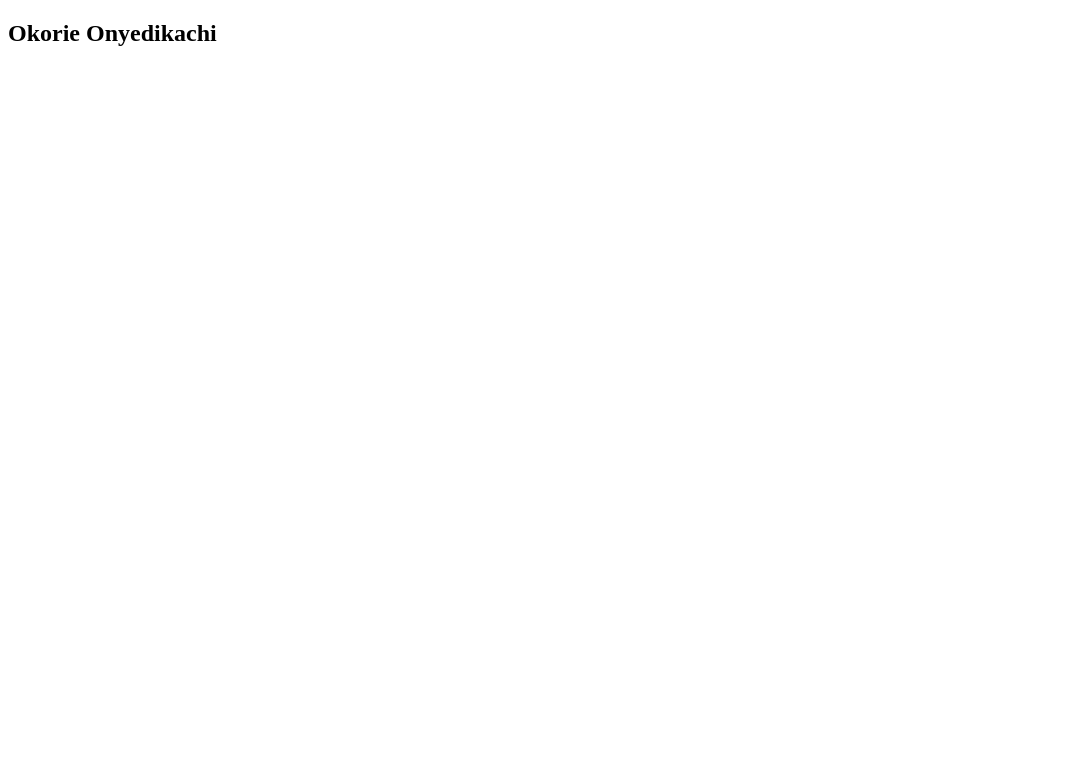
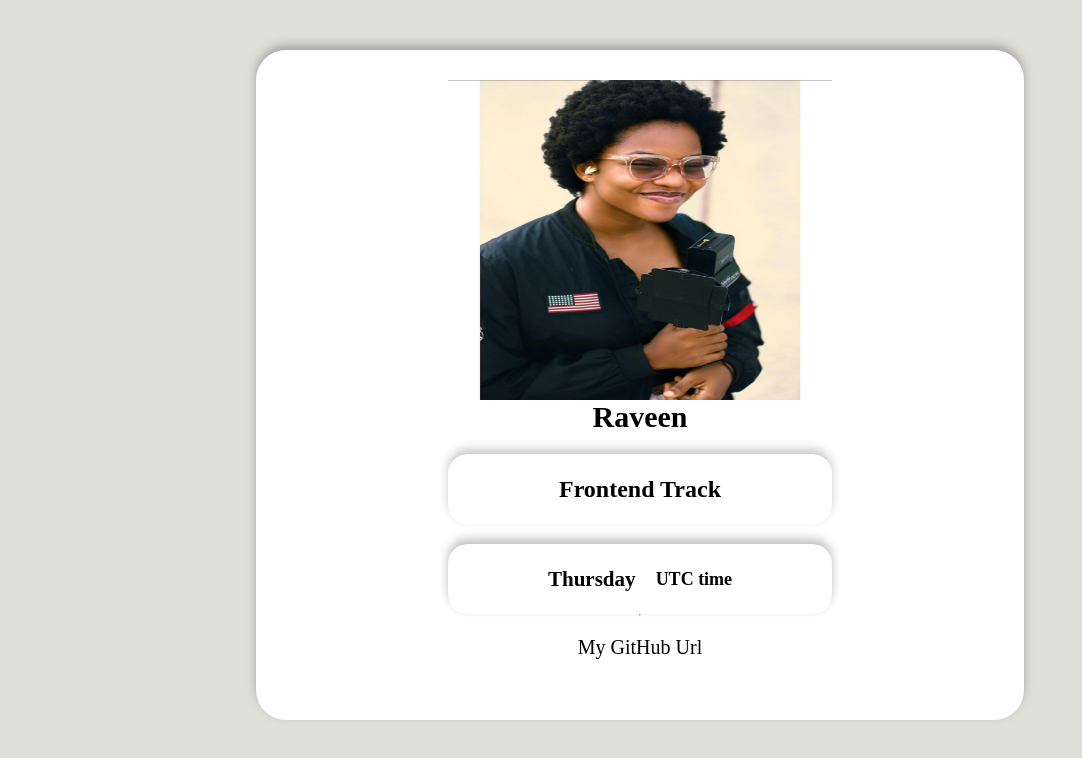
Before and after one commit to okorieonyedikachi/hng-task1, a plain HTML site: page index.html in a window 1280 px wide. Shown: the whole page, without its empty margins (0-1082 px from the left). Drawn offline with Linux system fonts and the light colour scheme.

Commit message:
html and css file

```diff
--- a/index.html
+++ b/index.html
@@ -7,9 +7,19 @@
     <link rel="stylesheet" href="styles.css">
 </head>
 <body>
-    <section>
-        <h1 data-testid="Raveen">Okorie Onyedikachi</h1>
-        <img >
-    </section>
+    <div class="container">
+        <section class="sec-1">
+        <img src="dannie.JPG" data-testid="slackDisplayImage">
+        <h1 data-testid="slackUserName" id="userName">Raveen</h1>
+        </section>
+        <div id="trackBox" data-testid="myTrack"><h2>Frontend Track</h2></div>
+        <div class="timeBox">
+            <h3 data-testid="currentDayOfTheWeek">Thursday</h3>
+            <h4 data-testid="currentUTCTime">UTC time</h4>
+        </div>
+        <hr>
+        <div data-testid="githubURL" id="url"><a href="https://github.com/okorieonyedikachi/hng-task1" target="_blank"> My GitHub Url</a></div>
+    </div>
+    <script src="script.js"></script>
 </body>
 </html>
--- a/styles.css
+++ b/styles.css
@@ -0,0 +1,109 @@
+* {
+    padding: 0;
+    margin: 0;
+}
+
+body {
+    width: 100vw;
+    height: 100vh;
+    background-color: rgb(224, 224, 218);
+}
+
+@media only screen and (max-device-width: 480px) {
+    .container{
+        width: 80vw;
+
+    }
+    img{
+        width: 60vw !important;
+    }
+    #trackBox {
+        font-size: 10px;
+    }
+    .timeBox {
+        flex-direction: column;
+        font-size: 10px;
+        gap: 10px;
+    }
+}
+
+.container {
+    width: 60vw;
+    height: 80vh;
+    background-color: white;
+    box-shadow: 0px -5px 10px 0px rgba(111, 108, 108, 0.5);
+    margin: auto;
+    margin-top: 50px;
+    padding-top: 30px;
+    display: flex;
+    flex-direction: column;
+    align-items: center;
+    border-radius: 30px;
+}
+
+.sec-1 {
+    /* height: 40%; */
+    width: 80%;
+    /* background-color: purple; */
+    display: flex;
+    flex-direction: column;
+    align-items: center;
+    justify-content: center;
+}
+
+#userName {
+    font-size: 30px;
+}
+
+img {
+    width: 30vw;
+    height: 40vh;
+}
+
+
+
+#trackBox {
+    /* font-size: 25px; */
+    width: 30vw;
+    height: 70px;
+    margin-top: 20px;
+    border-radius: 20px;
+    background-color: white;
+    box-shadow: 0px -5px 10px 0px rgba(161, 149, 149, 0.5);
+    display: flex;
+    align-items: center;
+    justify-content: center;
+}
+
+.timeBox {
+    font-size: 18px;
+    margin-top: 20px;
+    border-radius: 20px;
+    display: flex;
+    align-items: center;
+    justify-content: center;
+    gap: 20px;
+    width: 30vw;
+    height: 70px;
+    background-color: white;
+    box-shadow: 0px -5px 10px 0px rgba(133, 127, 127, 0.5)
+}
+
+a {
+
+    text-decoration: none;
+}
+
+#url {
+    margin-top: 20px;
+    font-size: 20px;
+    color: black;
+}
+
+a:link {
+    color: black;
+}
+
+a:hover {
+    color: orange;
+}
```
